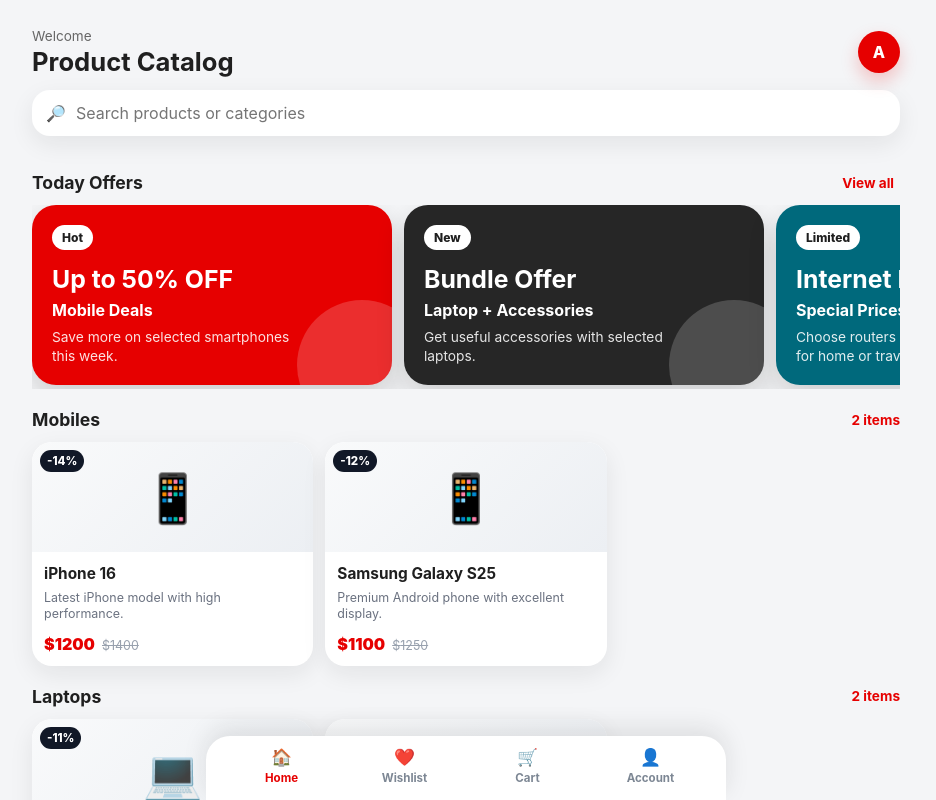
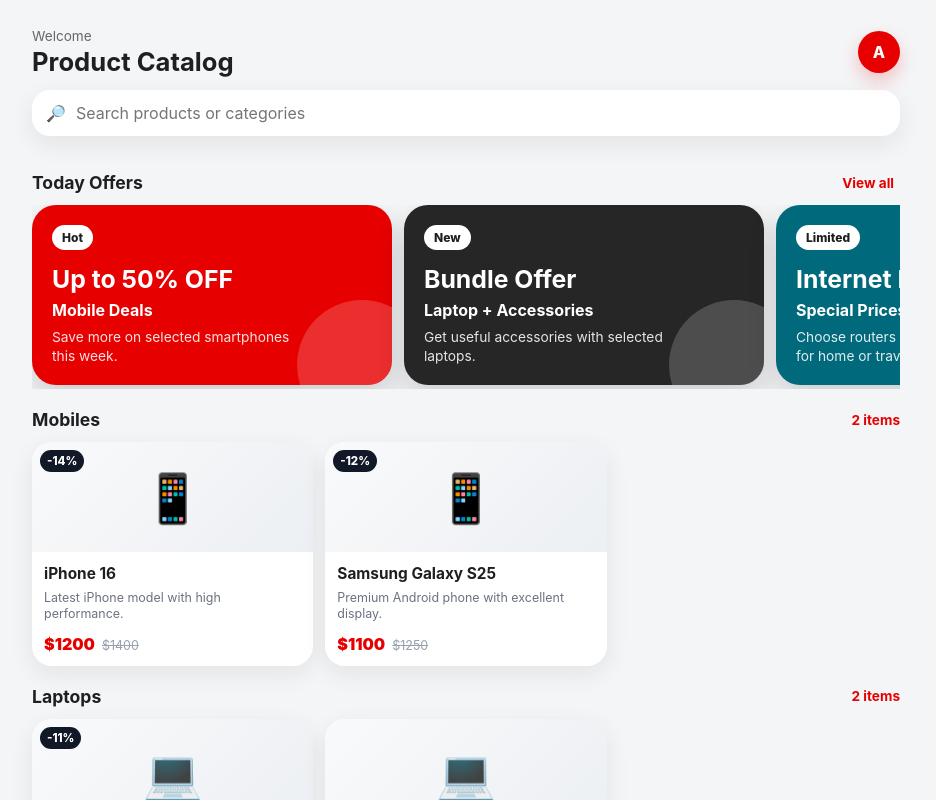
Before and after one commit to AhmedYousefHafiz/makkah-store, a React (Vite) app: page / in a window 1280 px wide. Shown: the top 800 px of the page, without its empty margins (174-1110 px from the left). Built offline with nearby package versions, Linux system fonts and the light colour scheme.

Commit message:
add new files

```diff
--- a/src/main.tsx
+++ b/src/main.tsx
@@ -1,6 +1,7 @@
 import React from 'react';
 import ReactDOM from 'react-dom/client';
 import App from './App';
+// @ts-ignore: side-effect import of CSS module without type declarations
 import './styles.css';
 
 ReactDOM.createRoot(document.getElementById('root') as HTMLElement).render(
--- a/src/pages/Home.tsx
+++ b/src/pages/Home.tsx
@@ -53,7 +53,7 @@ function Home() {
         </section>
       )}
 
-      <BottomNavigation />
+     {/* <BottomNavigation /> */}
     </main>
   );
 }
--- a/tsconfig.json
+++ b/tsconfig.json
@@ -10,7 +10,7 @@
     "strict": true,
     "forceConsistentCasingInFileNames": true,
     "module": "ESNext",
-    "moduleResolution": "Node",
+    "moduleResolution": "bundler",
     "resolveJsonModule": true,
     "isolatedModules": true,
     "noEmit": true,
```
Also changed, not shown: package.json (+4 -3 lines), 1 other file (tests, documents, lock files or other folders).
